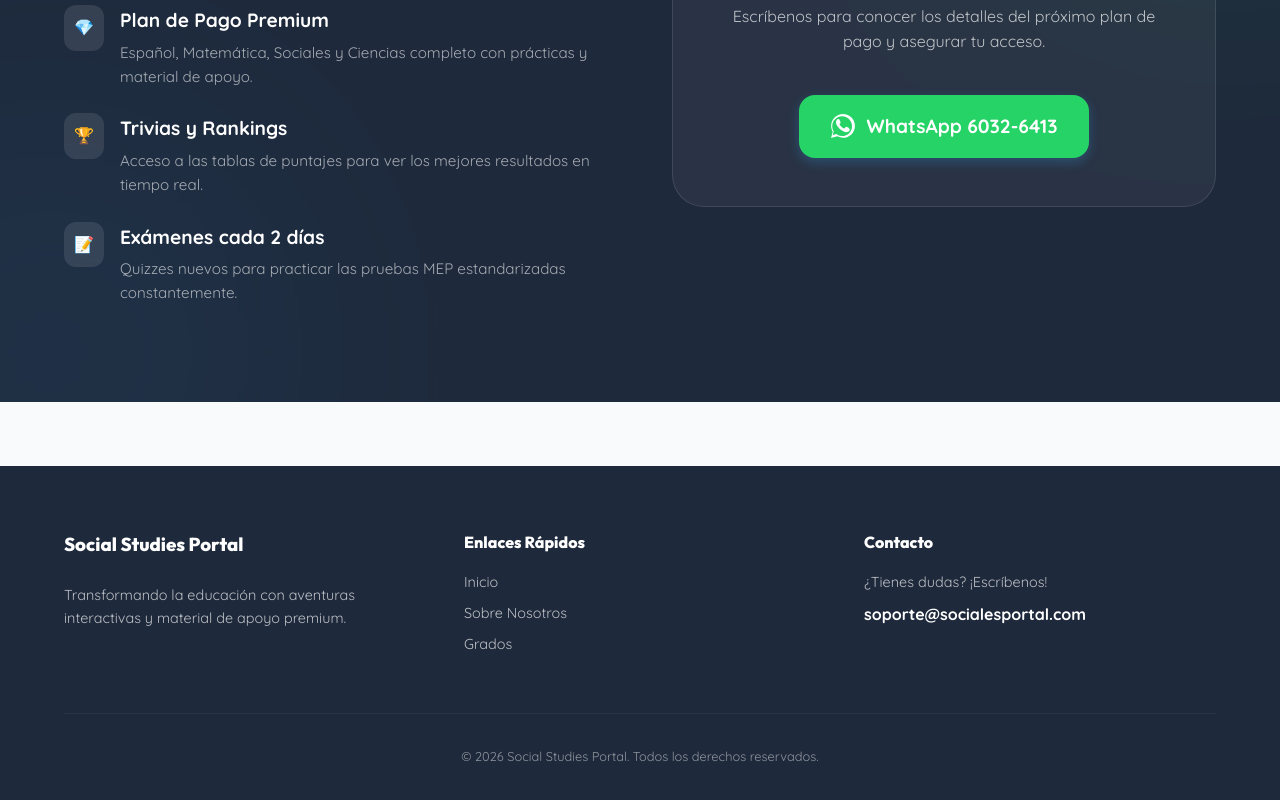
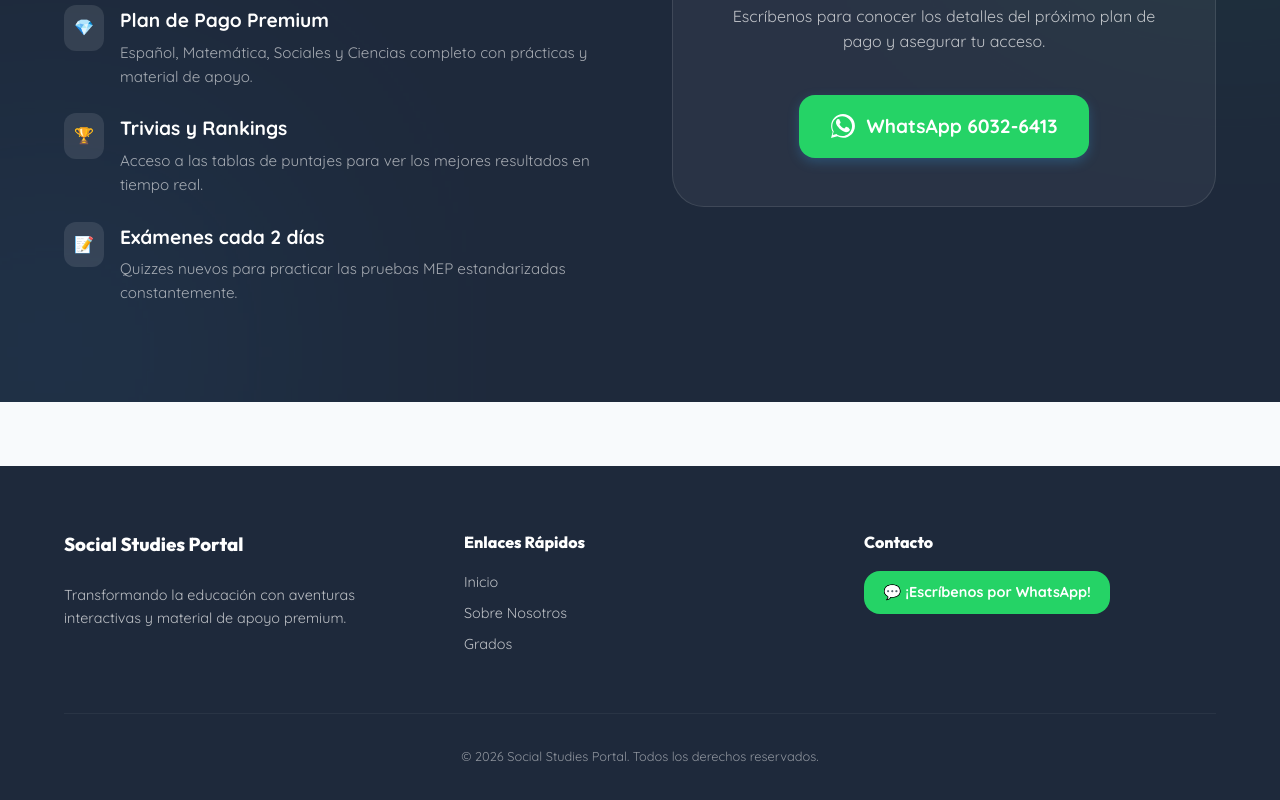
Before and after one commit to didiercolo/sociales, a React (Vite) app: page / in a window 1280 px wide. Shown: the part 3030-3830 px from the top of the page. Built offline with nearby package versions, Linux system fonts and the light colour scheme; no server answers.

Commit message:
style: replace footer email with WhatsApp contact link

```diff
--- a/src/components/Layout.jsx
+++ b/src/components/Layout.jsx
@@ -87,8 +87,28 @@ const Layout = () => {
                         </div>
                         <div>
                             <h4 style={{ marginBottom: '1rem', fontFamily: 'var(--font-heading)' }}>Contacto</h4>
-                            <p style={{ opacity: 0.7, fontSize: '0.9rem' }}>¿Tienes dudas? ¡Escríbenos!</p>
-                            <p style={{ marginTop: '0.5rem', fontWeight: 'bold' }}>soporte@socialesportal.com</p>
+                            <a
+                                href="https://wa.me/50660326413"
+                                target="_blank"
+                                rel="noopener noreferrer"
+                                style={{
+                                    display: 'inline-flex',
+                                    alignItems: 'center',
+                                    gap: '0.5rem',
+                                    background: '#25D366',
+                                    color: 'white',
+                                    padding: '0.6rem 1.2rem',
+                                    borderRadius: 'var(--radius-md)',
+                                    textDecoration: 'none',
+                                    fontWeight: '700',
+                                    fontSize: '0.9rem',
+                                    transition: 'var(--transition)'
+                                }}
+                                onMouseOver={(e) => e.currentTarget.style.transform = 'translateY(-2px)'}
+                                onMouseOut={(e) => e.currentTarget.style.transform = 'translateY(0)'}
+                            >
+                                <span>💬 ¡Escríbenos por WhatsApp!</span>
+                            </a>
                         </div>
                     </div>
                     <div style={{ borderTop: '1px solid rgba(255,255,255,0.1)', marginTop: '3rem', paddingTop: '2rem', textAlign: 'center', opacity: 0.5, fontSize: '0.8rem' }}>
```
